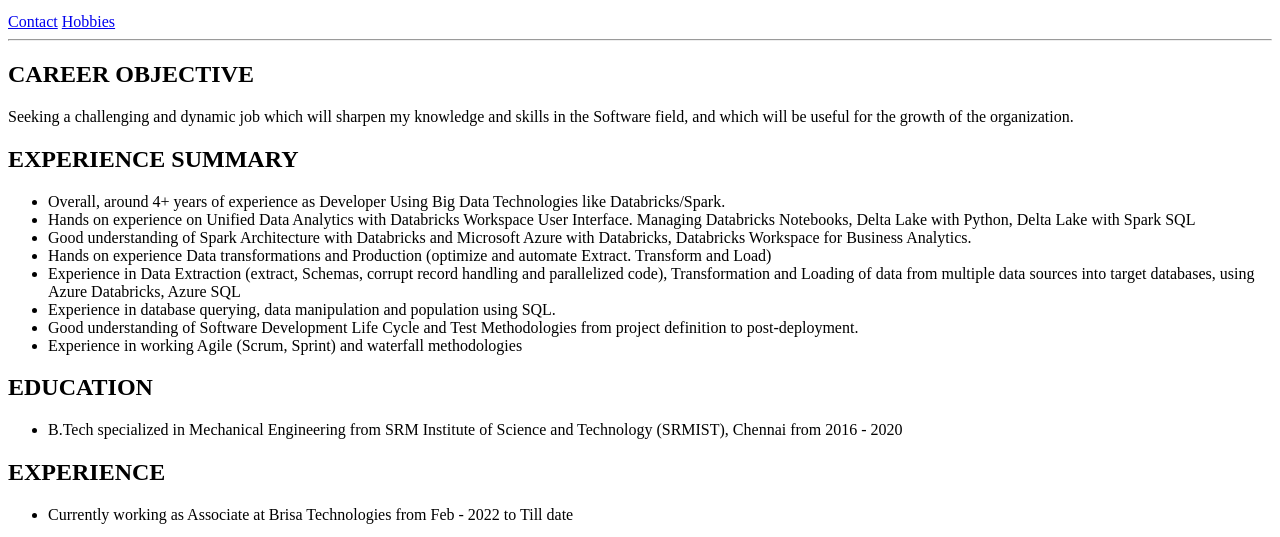
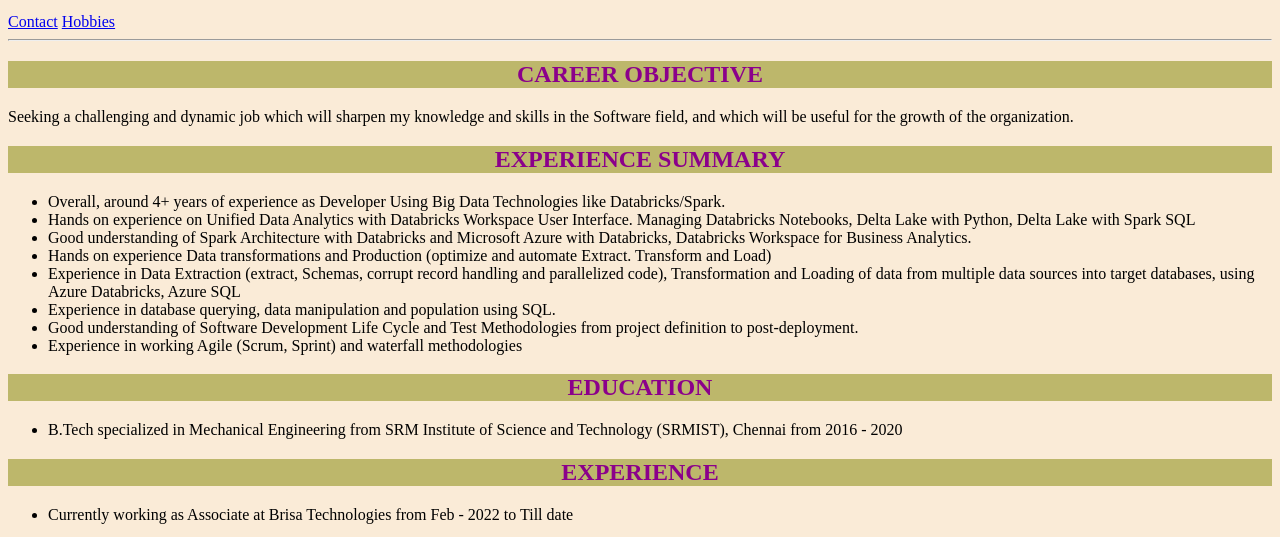
Before and after one commit to balu-693/Html-CSS-Resume-, a plain HTML site: page index.html in a window 1280 px wide. Shown: the part 263-800 px from the top of the page. Drawn offline with Linux system fonts and the light colour scheme.

Commit message:
Enhance HTML resume with styling
Added styles for body and headings to enhance visual presentation.

```diff
--- a/index.html
+++ b/index.html
@@ -4,6 +4,16 @@
     <meta charset="UTF-8">
     <meta name="viewport" content="width=device-width, initial-scale=1.0">
     <title>My Resume</title>
+        <style>
+        body{
+            background-color: antiquewhite;
+        }
+        h2{
+            color : darkmagenta;
+            background-color : darkkhaki;
+            text-align: center;
+        }
+    </style>
 </head>
 <body>
     <img src = "Balasaravana passport size.jpeg" height="150" alt = "My Photo"/>
```
